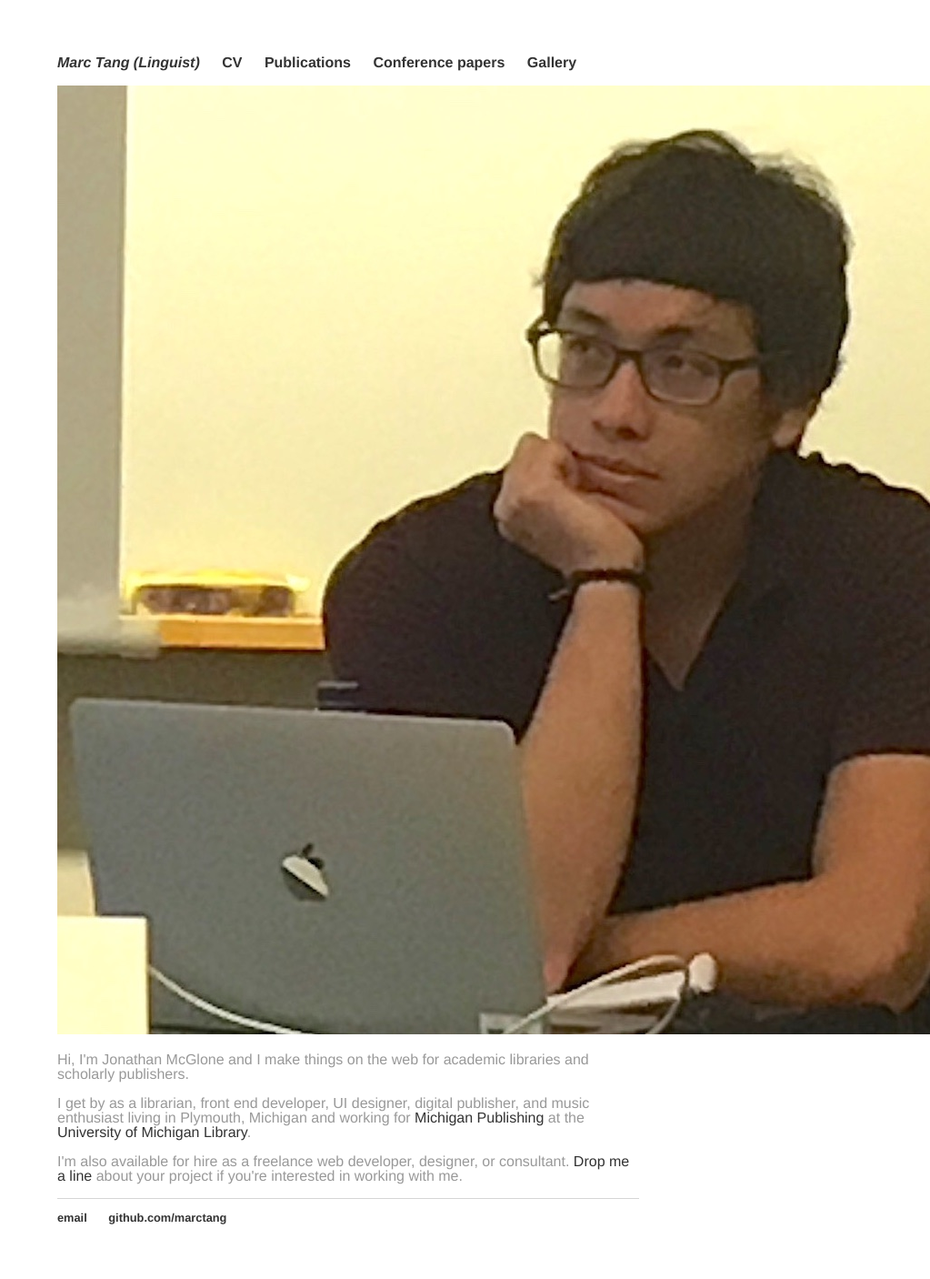
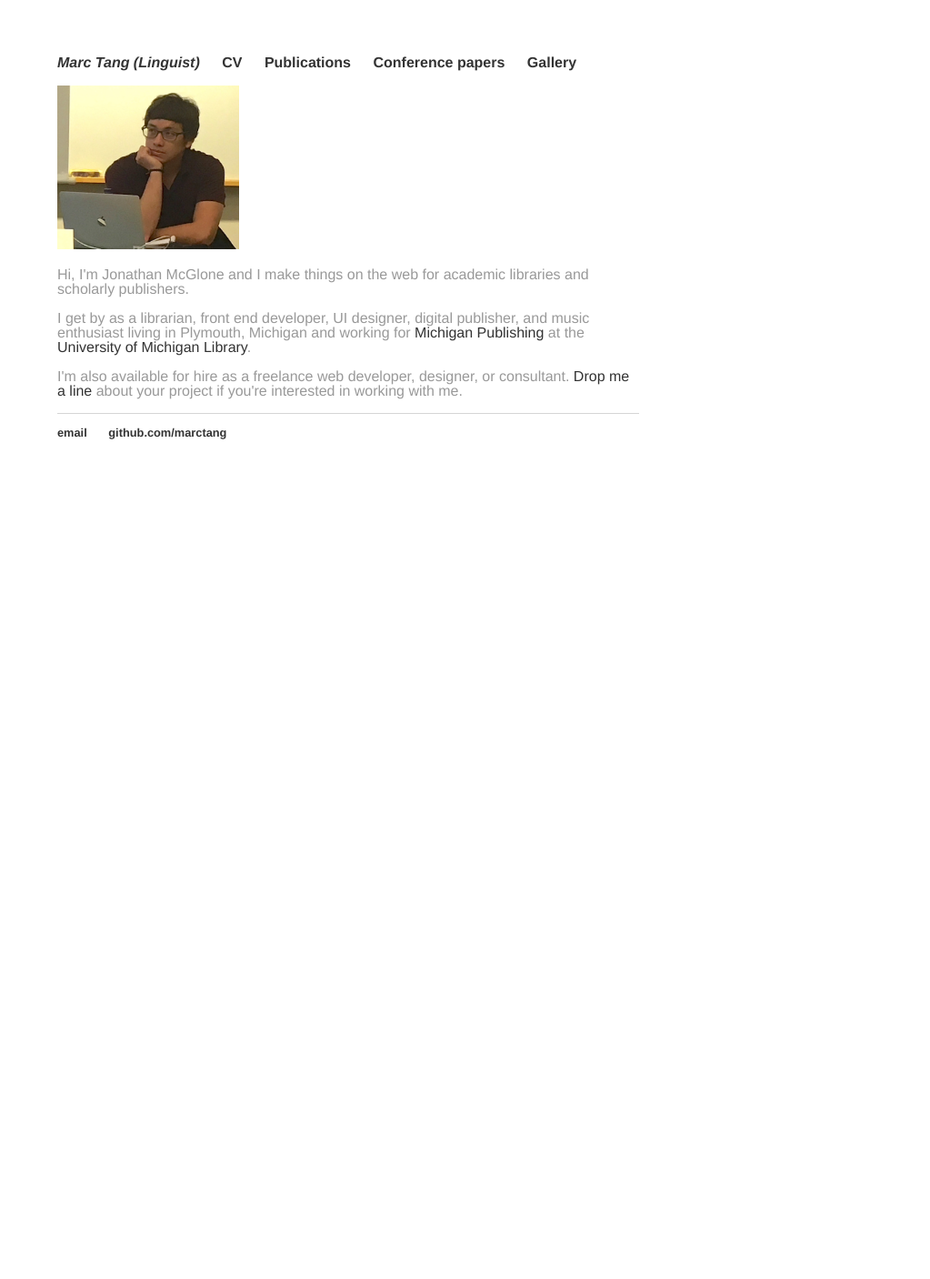
Before and after one commit to marctang/marctang.github.io, a Jekyll site: the page built from index.html, in a window 1280 px wide. Shown: the whole page at 91% size, without its empty margins (257-1280 px from the left). Built offline with Jekyll 4.4.1, drawn with Linux system fonts in a browser that asks for light colours; after the commit the page ends 900 px from its top, so only the background shows below that.

Commit message:
Update index.html

```diff
--- a/index.html
+++ b/index.html
@@ -5,7 +5,7 @@ title: Linguistics and computational methods
 <!-- <div class="jumbotron"> -->
 	<div class="row marketing">
 	<div class="col-sm-4">
-	<img  class="img-circle avatar" alt="Jonathan McGlone" src="pictures/pic3.JPG">
+	<img  class="img-circle avatar" alt="Jonathan McGlone" src="pictures/pic3.JPG" width="200" height="180">
 	</div>
 	<div itemscope itemtype="http://data-vocabulary.org/Person" class="col-sm-8">
 	<p class="lead">Hi, I'm <span itemprop="name">Jonathan McGlone</span> and I make things on the web for academic libraries and scholarly publishers.</p>
```
